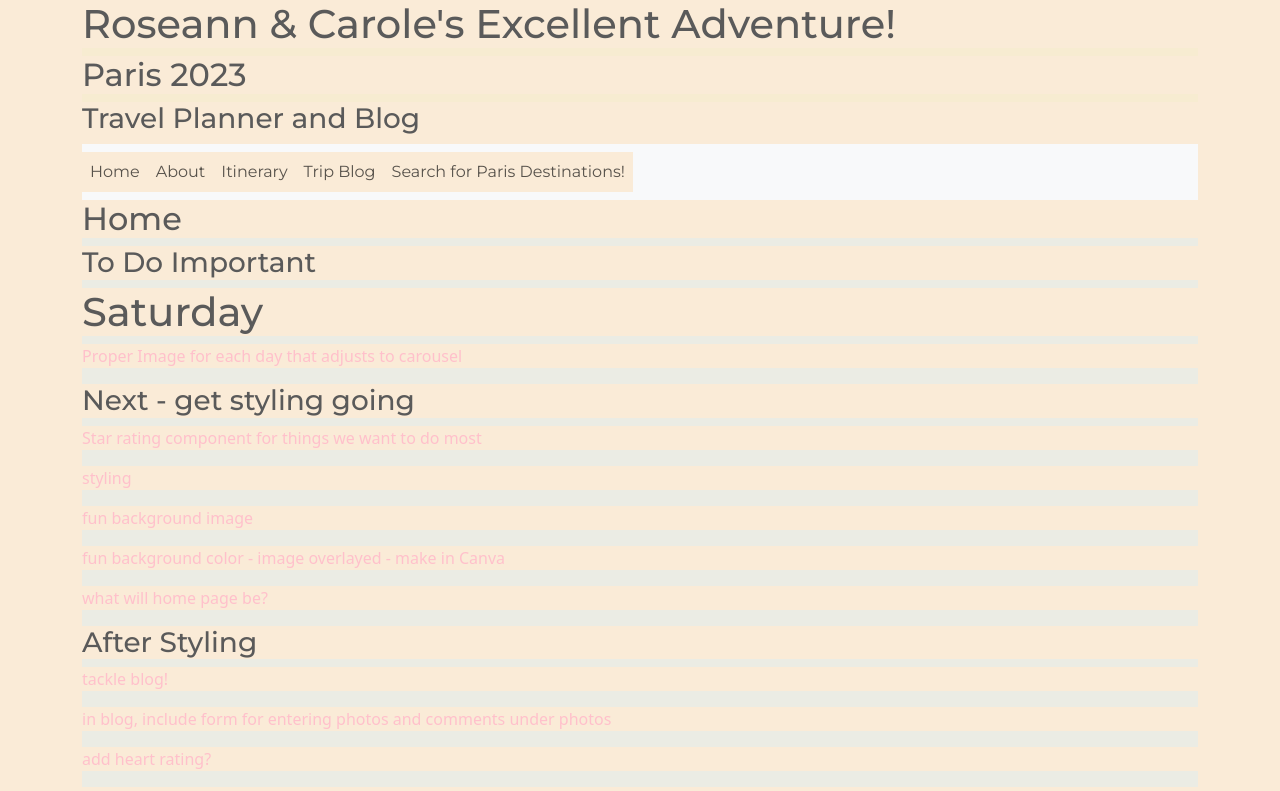
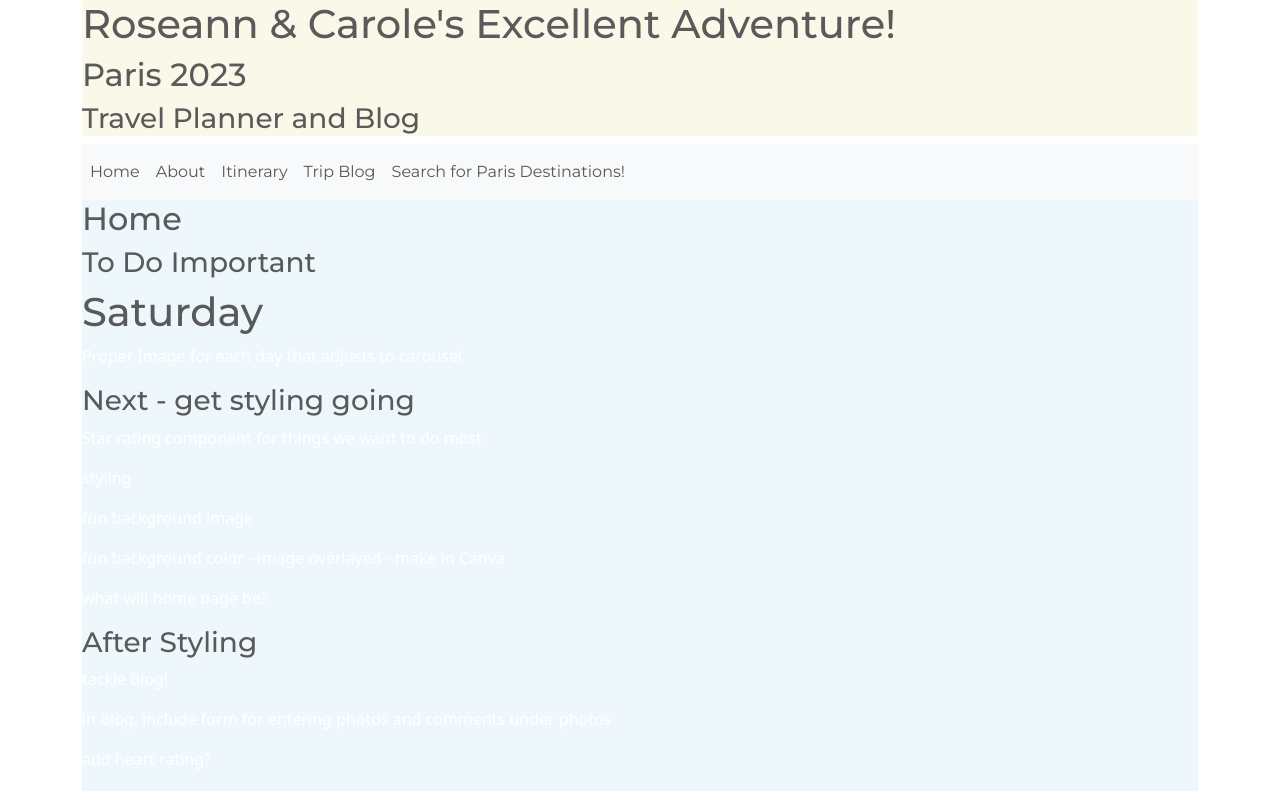
Before and after one commit to caroleatierney/Paris_Travel_App_Blog, a React (Create React App) app: page / in a window 1280 px wide. Shown: the top 791 px of the page. Built offline with nearby package versions, Linux system fonts and the light colour scheme.

Commit message:
carousel text in image but h1 too dark, cant change and section could be bigger

```diff
--- a/src/App.css
+++ b/src/App.css
@@ -1,6 +1,6 @@
-body {
+/* body {
   background-color:rgba(247, 210, 240, 0.379);
-}
+} */
 
 .navBarLink {
   margin: 5px;
@@ -24,9 +24,9 @@ body {
   background-color: rgba(174, 220, 176, 0.379);
 }
 
-.about {
+/* .about {
   background-color: rgba(195, 174, 220, 0.379);
-}
+} */
 
 .dailyBlog {
   background-color: rgba(155, 167, 226, 0.379);
--- a/src/Components/About.css
+++ b/src/Components/About.css
@@ -1,5 +1,3 @@
-* {background-color: antiquewhite;}
-
 img {
     width: 100%
 }
--- a/src/Components/Itinerary.css
+++ b/src/Components/Itinerary.css
@@ -1,32 +1,23 @@
-h1 {
-    color: rgb(247, 0, 255);
+h1, p {
+    color: white;
 }
 
+/* img {
+    width: 100%
+} */
 
-
-p {
-    color: pink;
+img {
+    width: auto;
+    height: 225px;
+    max-height: 225px;
+    /* padding: 5%; */
+    /* margin: 10%; */
 }
 
-img {
-    width: 100%
+h1 {
+    color: blueviolet;
 }
 
-.carousel-content {
-    position: absolute;
-    bottom: 10%;
-    left: 5%;
-    z-index: 20;
-    color: white;
-    text-shadow: 0 1px 2px rgba(0, 0, 0, .6);
+.carousel {
+    background-color: cornflowerblue;
 }
-
-.carousel-content {
-    position: absolute;
-    bottom: 10%;
-    left: 25%;
-    transform: translateX(-50%);
-    z-index: 20;
-    color: rgb(34, 199, 221);
-    text-shadow: 0 1px 2px rgba(204, 15, 182, 0.6);
-}
--- a/src/Components/Itinerary.js
+++ b/src/Components/Itinerary.js
@@ -4,13 +4,16 @@ import './Itinerary.css';
 
 // - - - - - - - - - - - - - - - - - - - - - - - - - - - - - - //
 // Main Functional Component
+
+// 1680x500
+
 export default function Itinerary() {
     return (
         <Carousel className="p-3 mb-2 text-white" width={500} height={300}>
             <Carousel.Item>
                 <img
                     className="d-block w-100"
-                    src="https://imgur.com/kZKuCsN.jpg"
+                    src="https://imgur.com/NpmvFm6.png"
                     alt="BasicTripImage"
                 />
                 <Carousel.Caption className="carousel-content">
```
